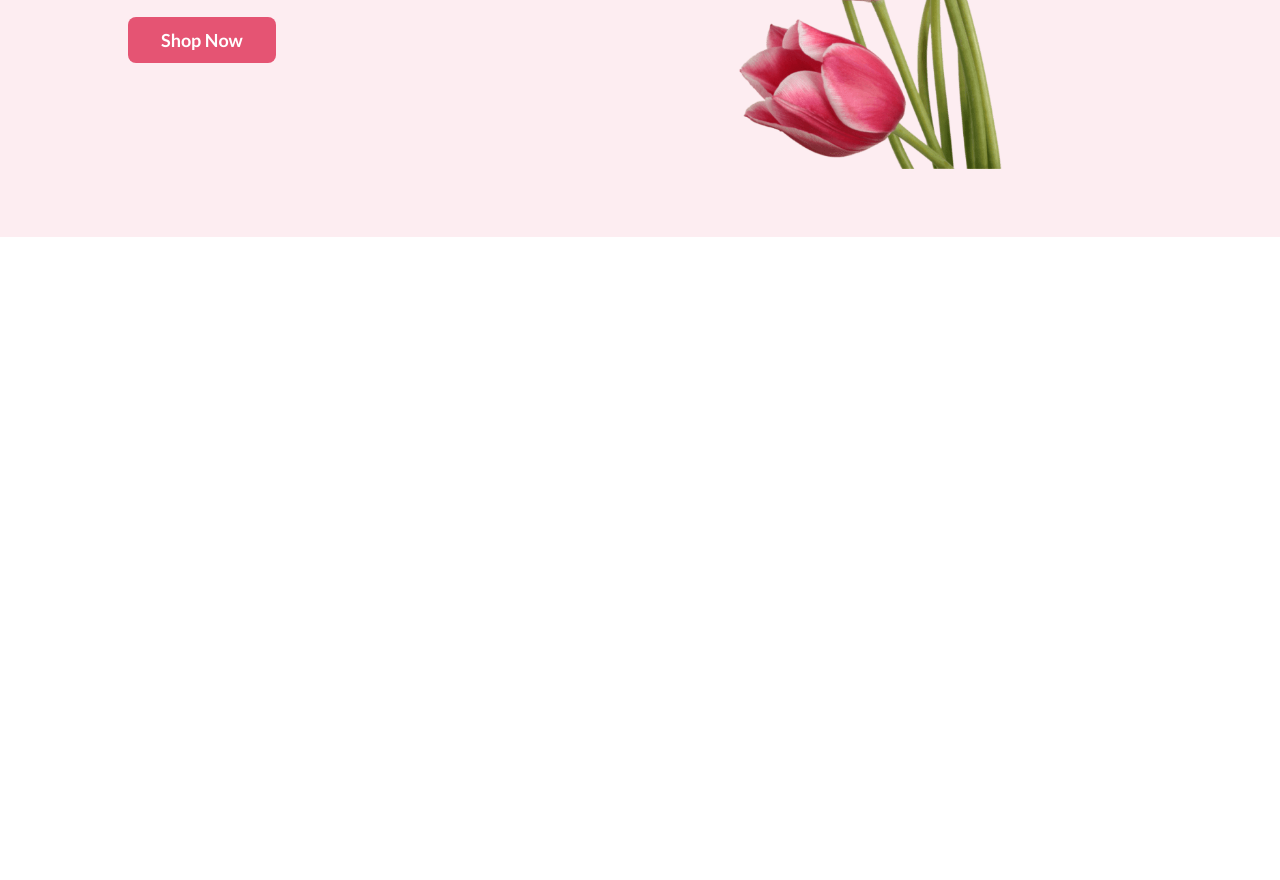
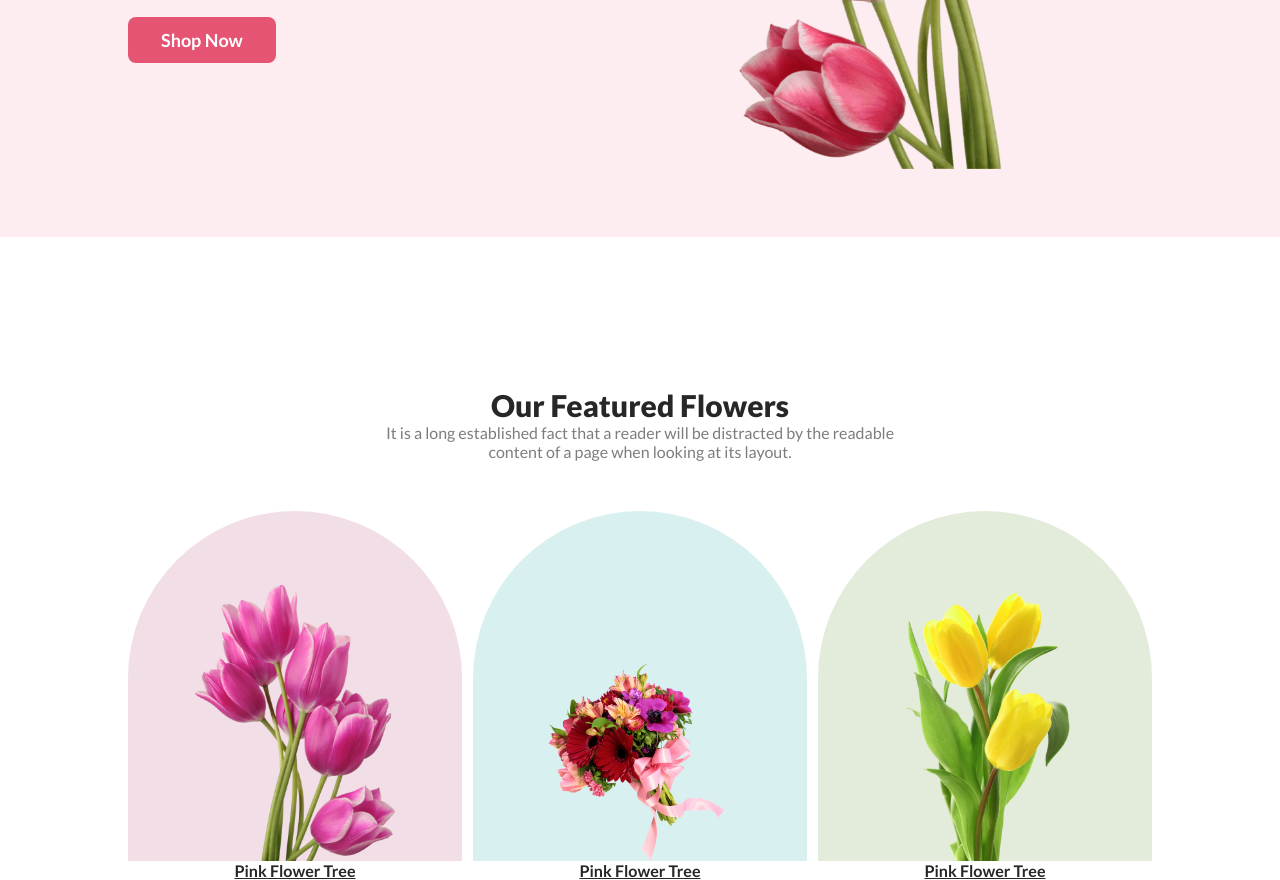
Before and after one commit to MahbuburRahman013/first-assignment, a plain HTML site: page index.html in a window 1280 px wide. Shown: the part 523-1403 px from the top of the page. Before the commit the page ends 800 px from the top, so only its background shows below. Drawn offline with Linux system fonts and the light colour scheme.

Commit message:
added hero section one and some images

```diff
--- a/index.html
+++ b/index.html
@@ -15,8 +15,8 @@
           <!-- banner section start -->
           <section class="banner-sec">
             <div class="banner-left">
-                <h1 class="title">Let's make<br>beautiful flowers a<br>part of your life.</h1>
-                <p class="description">It is a long established fact that a reader will be distracted by the readable content of a page when looking at its layout. The point of using Lorem Ipsum is that it has a more-or-less normal distribution of letters.</p>
+                <h1 class="main-title">Let's make<br>beautiful flowers a<br>part of your life.</h1>
+                <p class="main-description">It is a long established fact that a reader will be distracted by the readable content of a page when looking at its layout. The point of using Lorem Ipsum is that it has a more-or-less normal distribution of letters.</p>
                 <button class="btn">Shop Now</button>
             </div>
             <div class="banner-right">
@@ -25,7 +25,27 @@
           </section>
     </header>
     <main>
-
+         <section class="hero-sec-1">
+            <div class="hero-1">
+               <h1 class="title">Our Featured Flowers</h1>
+               <p class="description">It is a long established fact that a reader will be distracted by the readable<br> content of a page when looking at its layout.</p>
+               <div class="hero-1-box">
+                <div class="card">
+                    <div class="box one "><img src="Flower Asset/pngwing 6.png" alt=""></div>
+                    <h6>Pink Flower Tree</h6>
+                </div>
+                <div class="card">
+                    <div class="box two "><img src="Flower Asset/pngwing 5.png" alt=""></div>
+                    <h6>Pink Flower Tree</h6>
+                </div>
+                <div class="card">
+                    <div class="box three "><img src="Flower Asset/pngwing 7.png" alt=""></div>
+                    <h6>Pink Flower Tree</h6>
+                </div>
+               </div>
+            </div>
+         </section>
+         <!-- end hero section one -->
     </main>
     <footer>
 
--- a/style.css
+++ b/style.css
@@ -22,20 +22,20 @@ header {
     padding-top: 40px;
 }
 
-.title {
+.main-title {
     color: #272727;
     font-size: 50px;
     font-weight: 800;
 }
 
-.description {
+.main-description {
     color: rgba(39, 39, 39, 0.60);
     font-size: 18px;
     font-weight: 400;
     margin: 20px 0;
 }
 
-.btn{
+.btn {
     border-radius: 8px;
     background: #E55473;
     border: none;
@@ -44,3 +44,65 @@ header {
     font-size: 18px;
     font-weight: 700;
 }
+
+/* start first hero section css  */
+
+.hero-sec-1 {
+    width: 80%;
+    margin: auto;
+    margin-top: 150px;
+}
+
+.title {
+    color: #272727;
+    text-align: center;
+    font-size: 30px;
+    font-weight: 800;
+}
+
+.description {
+    color: rgba(39, 39, 39, 0.60);
+    text-align: center;
+    font-size: 16px;
+    font-weight: 400;
+}
+
+.box img {
+    width: 200px;
+}
+
+.hero-1-box {
+    display: flex;
+    align-items: center;
+    justify-content: space-between;
+    margin-top: 50px;
+}
+
+.box {
+    height: 350px;
+    width: 334px;
+    display: flex;
+    align-items: flex-end;
+    justify-content: space-around;
+    border-radius: 210px 210px 0 0;
+}
+
+.one {
+    background-color: #A7216226;
+}
+
+.two {
+    background-color: #0597A026;
+}
+
+.three {
+    background-color: #477D1126;
+}
+
+.card {
+    color: #272727;
+    text-align: center;
+    font-size: 24px;
+    font-weight: 700;
+    text-decoration-line: underline;
+}
```
Also changed, not shown: Flower Asset/1522806598821.webp (added), Flower Asset/1522807416468.webp (added), Flower Asset/CFTREE-50-00000314T-500x500.webp (added).
